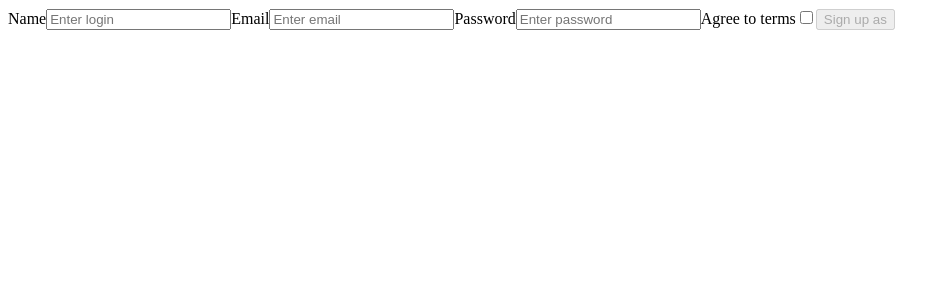
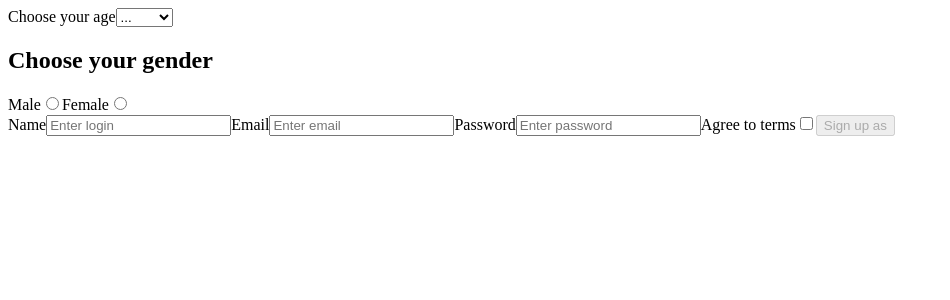
Before and after one commit to Allovallo/react-pract-05, a React (Create React App) app: page / in a window 1280 px wide. Shown: the top 300 px of the page, without its empty margins (0-950 px from the left). Built offline with nearby package versions, Linux system fonts and the light colour scheme.

Commit message:
Form updated

```diff
--- a/src/index.js
+++ b/src/index.js
@@ -1,11 +1,18 @@
 import React, { Component } from "react";
 import ReactDOM from "react-dom/client";
+
+const Gender = {
+  MALE: "male",
+  FEMALE: "female",
+};
 
 const INITIAL_STATE = {
   login: "",
   email: "",
   password: "",
   agreed: false,
+  gender: null,
+  age: "",
 };
 
 class SignUpForm extends Component {
@@ -33,10 +40,46 @@
   };
 
   render() {
-    const { login, email, password, agreed } = this.state;
+    const { login, email, password, agreed, gender, age } = this.state;
 
     return (
       <form onSubmit={this.handleSubmit}>
+        <label>
+          Choose your age
+          <select name="age" value={age} onChange={this.handleChange}>
+            <option value="" disabled>
+              ...
+            </option>
+            <option value="18-25">18-25</option>
+            <option value="26-35">26-35</option>
+            <option value="36+">36+</option>
+          </select>
+        </label>
+
+        <section>
+          <h2>Choose your gender</h2>
+          <label>
+            Male
+            <input
+              type="radio"
+              checked={gender === Gender.MALE}
+              name="gender"
+              value={Gender.MALE}
+              onChange={this.handleChange}
+            ></input>
+          </label>
+          <label>
+            Female
+            <input
+              type="radio"
+              checked={gender === Gender.FEMALE}
+              name="gender"
+              value={Gender.FEMALE}
+              onChange={this.handleChange}
+            ></input>
+          </label>
+        </section>
+
         <label>
           Name
           <input
```
